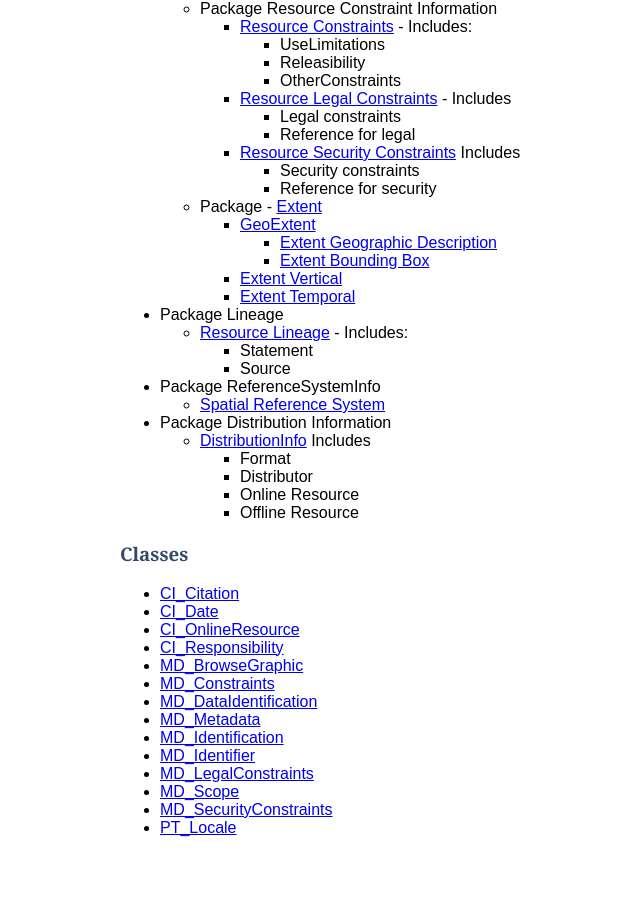
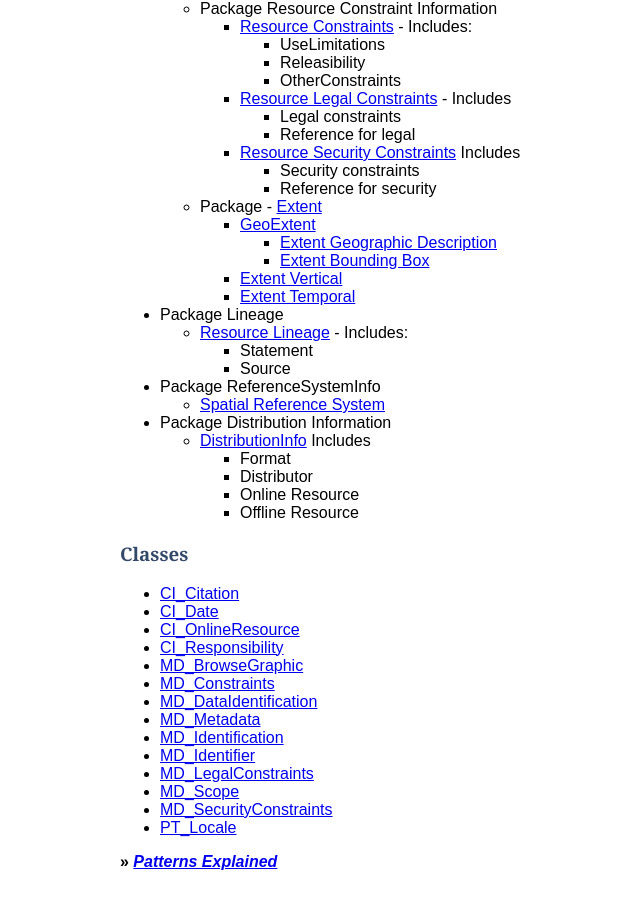
Before and after one commit to OpenWork-NZ/mdwg, a Jekyll site: the page built from _defs/TableOfContents.md, in a window 1280 px wide and 900 px high, scrolled down 1520 px. Shown: the whole window, without its empty margins (145-785 px from the left). Built offline with Jekyll 4.4.1, drawn with Linux system fonts in a browser that asks for light colours; before the commit the page ends 2386 px from its top, so only the background shows below that.

Commit message:
Update TableOfContents.md

```diff
--- a/_defs/TableOfContents.md
+++ b/_defs/TableOfContents.md
@@ -102,3 +102,5 @@ title: Table of Contents
 - [MD_Scope](./class-MD_Scope)
 - [MD_SecurityConstraints](./class-MD_SecurityConstraints)
 - [PT_Locale](./PT_Locale)
+
+**>> [*Patterns Explained*](./PatternGuide)**
```
